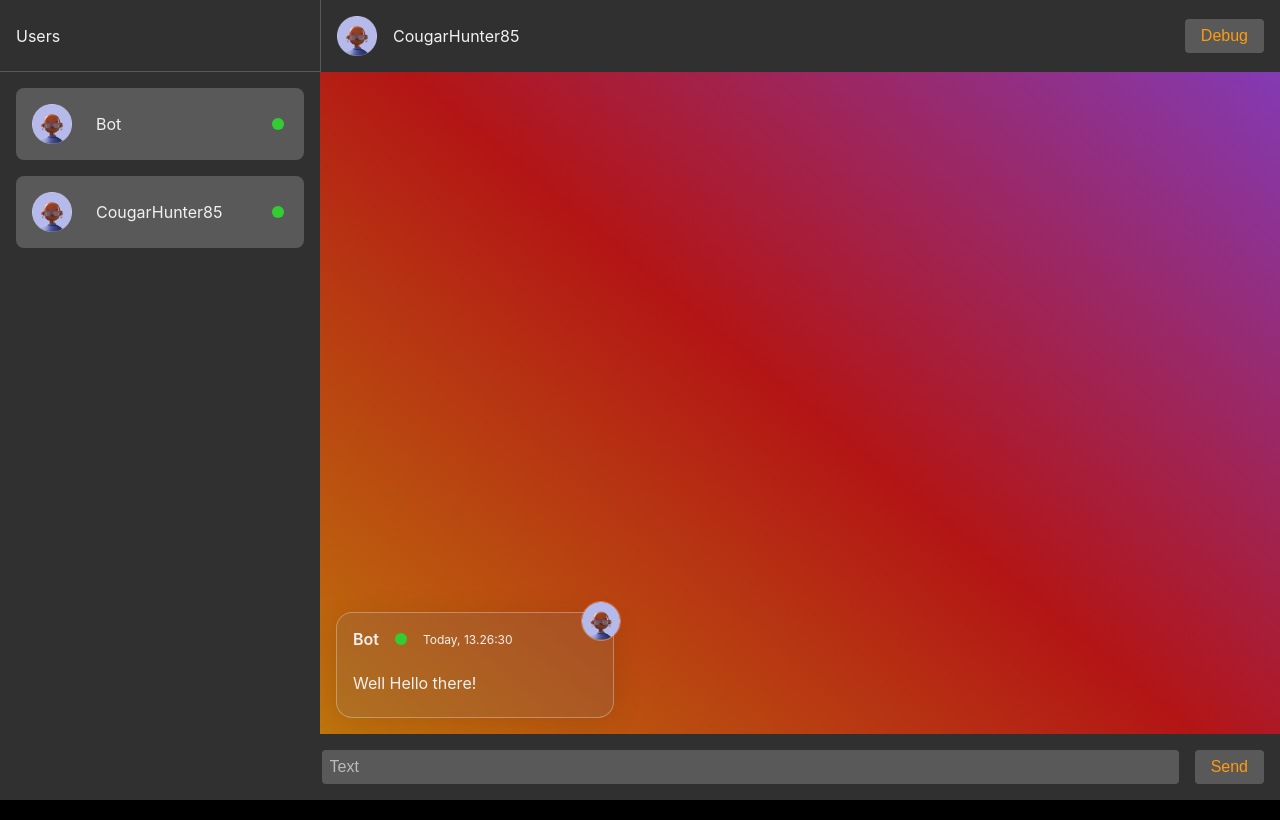
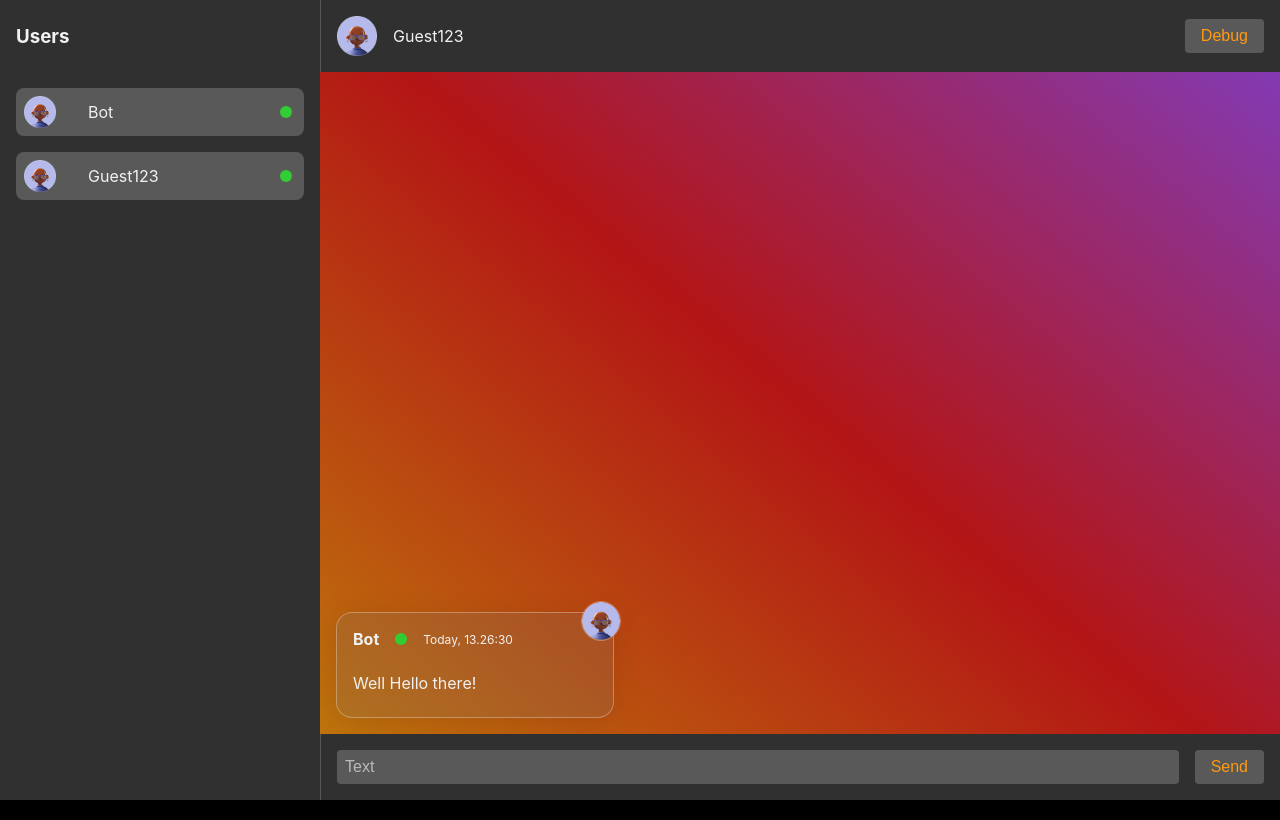
Before and after one commit to vrahikka/NiceChat, a React (Create React App) app: page / in a window 1280 px wide. Both pictures are taken after a click on the button "Join Lobby". Built offline with nearby package versions, Linux system fonts and the light colour scheme.

Commit message:
Login implemented

```diff
--- a/src/components/Chat/Chat.module.css
+++ b/src/components/Chat/Chat.module.css
@@ -63,7 +63,8 @@
 }
 
 .inputForm {
-  padding: 1rem 1rem 1rem 0.1rem;
+  padding: 1rem;
+  border-left: 1px solid var(--gray);
   display: flex;
   gap: 1rem;
 }
--- a/src/components/Chat/Debug/Debug.module.css
+++ b/src/components/Chat/Debug/Debug.module.css
@@ -5,8 +5,38 @@
   width: 30%;
   height: 100%;
   padding: 1rem;
+  gap: 2.5rem;
+  border-top: solid 1px var(--lightGray);
+}
+
+.group {
+  display: flex;
+  flex-direction: column;
   gap: 1rem;
-  border-top: solid 1px var(--lightGray);
+}
+
+.info {
+  white-space: normal;
+  color: var(--lightGray);
+  font-size: 0.75rem;
+}
+
+.button {
+  outline: none;
+  border: 0;
+  font-size: 1rem;
+  color: var(--black);
+  background-color: var(--gray);
+  border-radius: 0.25rem;
+  padding: 0.5rem 1rem;
+}
+
+.button:hover {
+  outline: solid 1px var(--white);
+}
+
+.button:active {
+  transform: translateY(1px);
 }
 
 .userList {
--- a/src/components/Chat/Debug/Debug.tsx
+++ b/src/components/Chat/Debug/Debug.tsx
@@ -33,20 +33,26 @@ const Debug: React.FC = () => {
 
   return (
     <div className={styles.main}>
+      <div className={styles.group}>
+        <p className={styles.info}>Send fake messages from other users</p>
         <InputField id="debug_username" onInput={(value) => setUsername(value)} value={username} label="Username" placeholder="Username" />
         <InputField id="debug_message" onInput={(value) => setMessage(value)} value={message} label="Message" placeholder="Text" />
         <Button onClick={onSend} disabled={!message || !username} text="Send" />
+      </div>
+      <div className={styles.group}>
         <h4>Users</h4>
+        <p className={styles.info}>Toggle users online status</p>
         <ul className={styles.userList}>
           {Object.values(users)
             .filter((user) => user.username !== currentUsersName)
             .map((user) => (
-            <button key={user.username} className={user.online ? styles.userOnline : styles.userOffline} onClick={() => onClickUser(user.username)}>
+              <button key={user.username} className={`${styles.button} ${user.online ? styles.userOnline : styles.userOffline}`} onClick={() => onClickUser(user.username)}>
                 {user.username}
               </button>
             ))}
         </ul>
       </div>
+    </div>
   );
 };
 
--- a/src/components/Chat/Message/Message.module.css
+++ b/src/components/Chat/Message/Message.module.css
@@ -2,7 +2,6 @@
   position: relative;
   display: flex;
   flex-direction: column;
-  /* From https://css.glass */
   background: hsla(0, 0%, 45%, 0.2);
   box-shadow: 0 4px 30px rgba(0, 0, 0, 0.1);
   backdrop-filter: blur(5px);
@@ -20,6 +19,10 @@
   align-self: flex-end;
 }
 
+.userMessage h4 {
+  color: var(--primary);
+}
+
 .header {
   color: var(--white);
   display: flex;
@@ -32,18 +35,13 @@
   color: var(--white);
 }
 
-.userName {
-  all: unset;
-  cursor: pointer;
-  font-weight: 600;
-}
-
 .userName:hover {
   color: gray;
 }
 
 .text {
   margin: 0.5rem 0;
+  white-space: normal;
 }
 
 .avatar {
--- a/src/components/Chat/Message/Message.tsx
+++ b/src/components/Chat/Message/Message.tsx
@@ -28,9 +28,9 @@ const Message: React.FC<InputProps> = ({ index }) => {
     <main className={`${styles.main} ${isUserMessage ? styles.userMessage : ""}`}>
       <img className={styles.avatar} src={avatarImage} alt="avatar" />
       <header className={styles.header}>
-        <button className={styles.userName} onClick={onUsernameClick}>
+        <h4 className={styles.userName} onClick={onUsernameClick}>
           {from_user}
-        </button>
+        </h4>
         {online !== undefined && <Dot online={online} />}
         <time className={styles.time}>{getTime(sent_at)}</time>
       </header>
--- a/src/components/Chat/UserList/UserList.module.css
+++ b/src/components/Chat/UserList/UserList.module.css
@@ -1,5 +1,5 @@
 .main {
-  width: 20rem;
+  min-width: 20rem;
   height: 100%;
   display: flex;
   flex-direction: column;
@@ -9,7 +9,6 @@
 .header {
   display: flex;
   align-items: center;
-  border-bottom: 1px solid var(--gray);
   height: 4.5rem;
   padding: 1rem;
 }
--- a/src/components/Chat/UserList/UserList.tsx
+++ b/src/components/Chat/UserList/UserList.tsx
@@ -1,5 +1,5 @@
 import React from "react";
-import { selectSelectedUsername, selectUsers } from "../../../state/selectors";
+import { selectUsers } from "../../../state/selectors";
 import { ChatContext } from "../../App";
 import styles from "./UserList.module.css";
 import User from "./UserView/User/User";
@@ -8,14 +8,13 @@ import UserView from "./UserView/UserView";
 const UserList: React.FC = () => {
   const { state } = React.useContext(ChatContext);
   const users = selectUsers(state);
-  const selectedUser = selectSelectedUsername(state);
 
   return (
     <>
       <UserView />
       <main className={styles.main}>
         <div className={styles.header}>
-          <p>Users</p>
+          <h3>Users</h3>
         </div>
         <ul className={styles.userList}>
           {Object.values(users).map((user) => (
--- a/src/components/Chat/UserList/UserView/User/User.module.css
+++ b/src/components/Chat/UserList/UserView/User/User.module.css
@@ -3,7 +3,7 @@
   grid-template-columns: 3rem 1fr 1rem;
   gap: 1rem;
   background-color: var(--gray);
-  padding: 1rem;
+  padding: 0.5rem;
   border-radius: 0.5rem;
   align-items: center;
 }
@@ -17,6 +17,6 @@
 }
 
 .avatar {
-  height: 2.5rem;
-  width: 2.5rem;
+  height: 2rem;
+  width: 2rem;
 }
--- a/src/components/Login/Login.module.css
+++ b/src/components/Login/Login.module.css
@@ -1,8 +1,11 @@
 .loginContainer {
   display: flex;
   height: 100vh;
-  flex-direction: column;
+  width: 100%;
   justify-content: center;
+  align-items: center;
+  background: rgb(131, 58, 180);
+  background: linear-gradient(220deg, rgba(131, 58, 180, 1) 0%, rgb(179, 21, 21) 50%, rgb(191, 116, 12) 100%);
 }
 
 .loginModal {
@@ -10,7 +13,8 @@
   flex-direction: column;
   align-items: center;
   box-shadow: 0 4px 8px 0 rgba(0, 0, 0, 0.2), 0 6px 20px 0 rgba(0, 0, 0, 0.19);
-  background-color: white;
+  background-color: var(--darkGray);
+  border: solid 1px var(--gray);
   gap: 1rem;
   width: 30rem;
   padding: 2rem 5rem;
@@ -33,6 +37,7 @@
 .infoText {
   color: grey;
   font-size: 0.75rem;
+  white-space: normal;
 }
 
 .header {
--- a/src/components/Login/Login.tsx
+++ b/src/components/Login/Login.tsx
@@ -7,7 +7,7 @@ import styles from "./Login.module.css";
 
 const Login: React.FC = () => {
   const { dispatch } = React.useContext(ChatContext);
-  const [userName, setUserName] = useState("CougarHunter85");
+  const [userName, setUserName] = useState("Guest123");
 
   const isNameValid = () => userName.length > 3 && userName.match(/^[a-zA-Z0-9]+$/);
 
@@ -24,7 +24,7 @@ const Login: React.FC = () => {
           <h1 className={styles.header}>join lobby</h1>
           <InputField id="username" label="Username" value={userName} onInput={(value) => setUserName(value)} />
         </form>
-        <p className={styles.infoText}> User name has to be more than 3 charachters long and cannot contain special characters.</p>
+        <p className={styles.infoText}> User name has to be more than 3 characters long and cannot contain special characters.</p>
         <Button autoFocus text="Join Lobby" disabled={!isNameValid()} onClick={() => onSubmit()} />
       </div>
     </div>
--- a/src/index.css
+++ b/src/index.css
@@ -28,6 +28,7 @@ h5,
 h6,
 label {
   color: var(--white);
+  margin: 0;
 }
 
 body {
```
Lines whose indentation alone changed are shown as unchanged.
